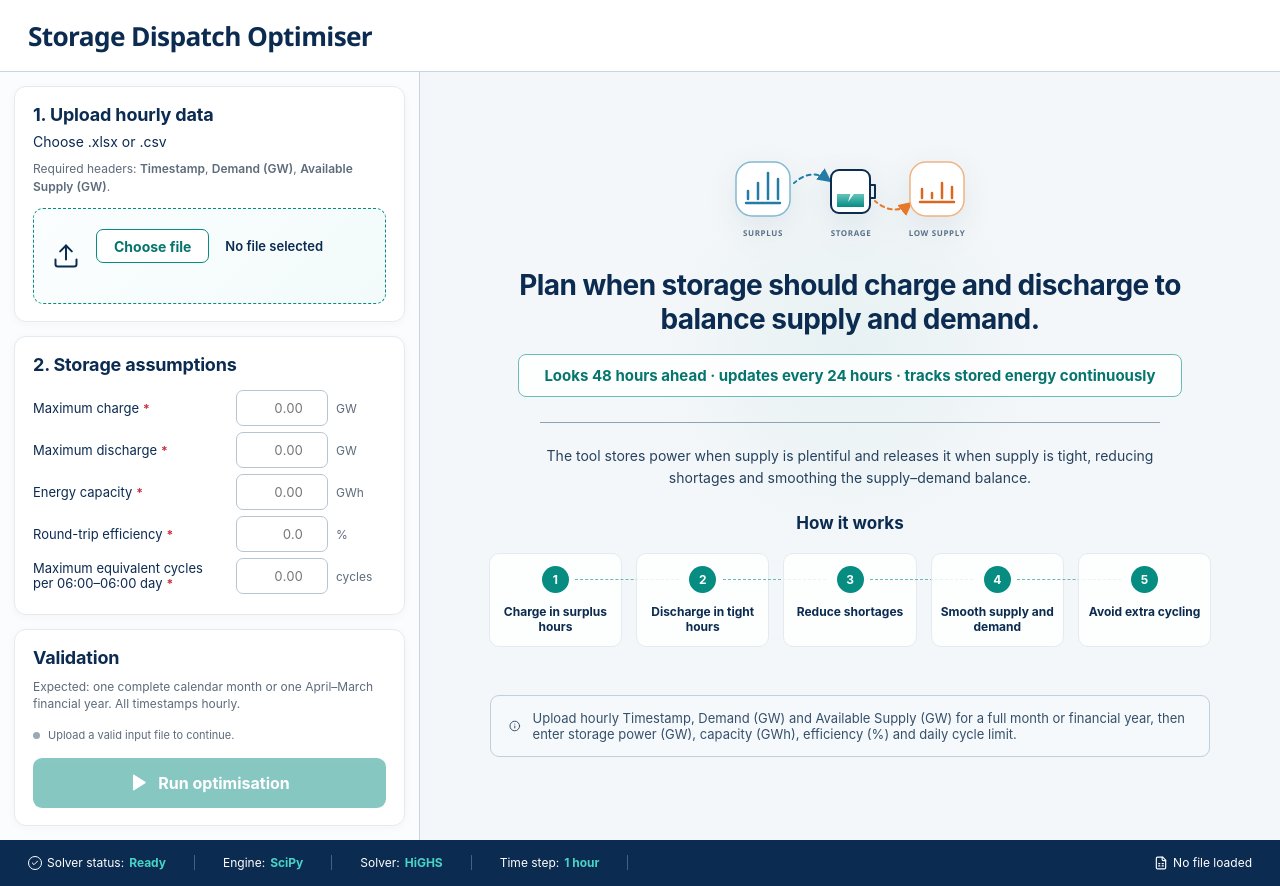
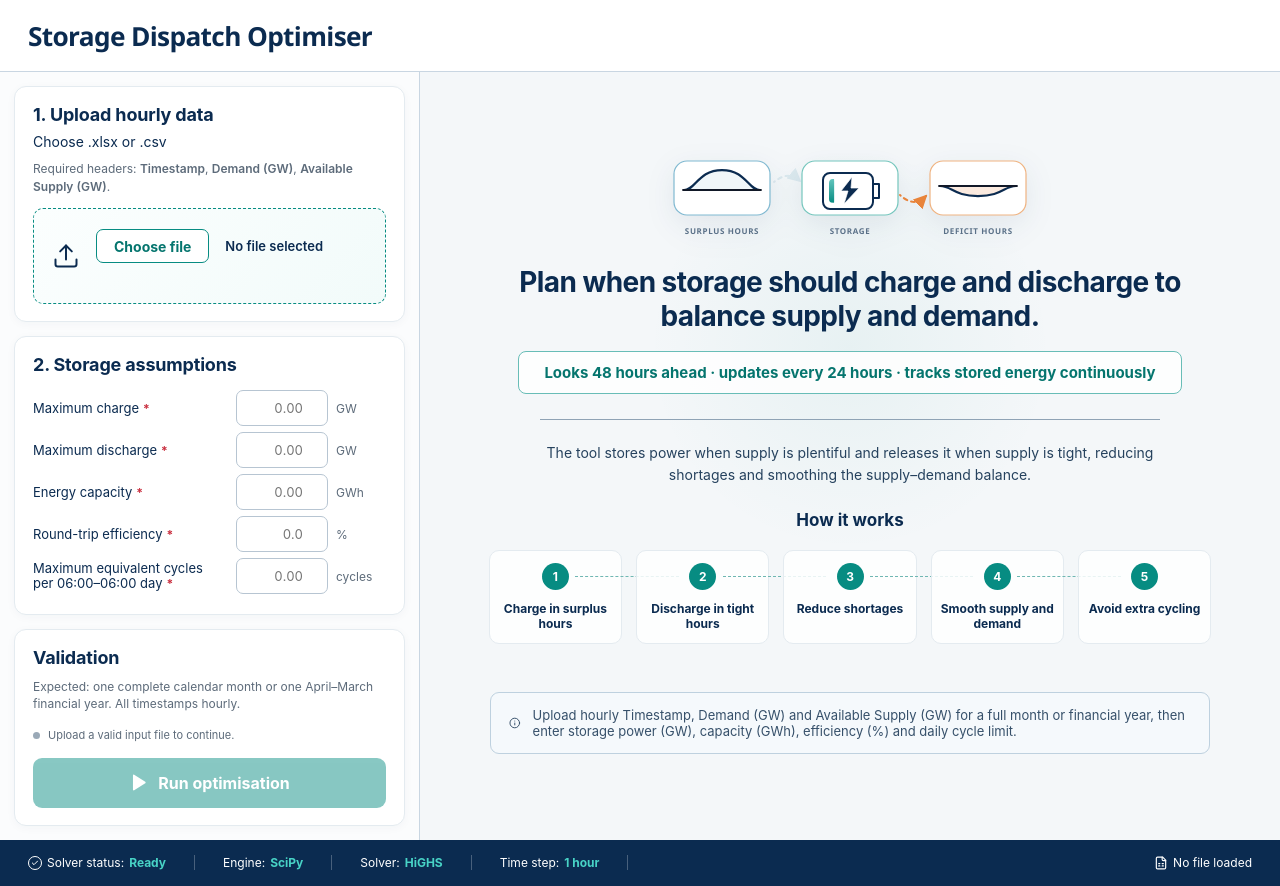
Before and after one commit to prashantbhamu/storage-adequacy-planner, a React (Vite) app in the folder frontend/: page / in a window 1280 px wide. Built offline with nearby package versions, Linux system fonts and the light colour scheme.

Commit message:
Refine storage flow animation

```diff
--- a/frontend/src/App.tsx
+++ b/frontend/src/App.tsx
@@ -117,14 +117,17 @@ function StorageFlowGraphic() {
     <div
       className="storage-flow-art"
       role="img"
-      aria-label="Storage charges from surplus hours and discharges during tight-supply hours"
+      aria-label="A supply wave rises above demand to charge the battery, then the battery discharges when supply falls below demand"
     >
-      <svg viewBox="0 0 236 92" aria-hidden="true">
+      <svg viewBox="0 0 356 88" aria-hidden="true">
         <defs>
           <linearGradient id="stored-energy" x1="0" y1="1" x2="0" y2="0">
             <stop offset="0%" stopColor="#078c82" />
             <stop offset="100%" stopColor="#63c5bd" />
           </linearGradient>
+          <clipPath id="battery-window">
+            <rect x="157" y="22" width="42" height="24" rx="4" />
+          </clipPath>
           <marker id="charge-arrow" markerWidth="7" markerHeight="7" refX="6" refY="3.5" orient="auto">
             <path d="M0 0L7 3.5L0 7Z" fill="#237ca5" />
           </marker>
@@ -133,32 +136,37 @@ function StorageFlowGraphic() {
           </marker>
         </defs>
 
-        <g className="flow-node flow-node-charge">
-          <rect x="4" y="8" width="54" height="54" rx="16" />
-          <path d="M16 45V37M26 45V29M36 45V19M46 45V25" />
-          <path d="M14 49H48" />
+        <g className="profile-panel surplus-panel">
+          <rect className="profile-frame" x="2" y="4" width="96" height="54" rx="13" />
+          <path className="profile-area surplus-area" d="M12 33C24 33 26 13 50 13C74 13 76 33 88 33H12Z" />
+          <path className="supply-wave" d="M12 33C24 33 26 13 50 13C74 13 76 33 88 33" />
+          <path className="demand-line" d="M11 33H89" />
         </g>
 
-        <path className="flow-arrow flow-arrow-charge" d="M62 29C75 18 86 18 98 27" markerEnd="url(#charge-arrow)" />
+        <path className="flow-arrow flow-arrow-charge" d="M102 25C112 17 120 17 128 24" markerEnd="url(#charge-arrow)" />
 
-        <g className="flow-battery">
-          <rect x="99" y="16" width="39" height="43" rx="8" />
-          <path d="M138 31H143V44H138" />
-          <path className="flow-battery-level" d="M105 40H132V53H105Z" />
-          <path className="flow-bolt" d="M121 24L112 38H119L116 48L127 33H120Z" />
+        <g className="flow-battery storage-panel">
+          <rect className="profile-frame" x="130" y="4" width="96" height="54" rx="13" />
+          <rect className="battery-shell" x="151" y="16" width="50" height="36" rx="7" />
+          <path className="battery-terminal" d="M201 27H207V41H201" />
+          <g clipPath="url(#battery-window)">
+            <rect className="flow-battery-level" x="157" y="22" width="42" height="24" rx="4" />
+          </g>
+          <path className="flow-bolt" d="M180 20L169 34H176L172 47L187 31H179Z" />
         </g>
 
-        <path className="flow-arrow flow-arrow-discharge" d="M143 47C156 58 168 58 179 49" markerEnd="url(#discharge-arrow)" />
+        <path className="flow-arrow flow-arrow-discharge" d="M228 38C238 47 246 47 254 39" markerEnd="url(#discharge-arrow)" />
 
-        <g className="flow-node flow-node-discharge">
-          <rect x="178" y="8" width="54" height="54" rx="16" />
-          <path d="M190 44V35M200 44V39M210 44V29M220 44V33" />
-          <path d="M188 48H222" />
+        <g className="profile-panel deficit-panel">
+          <rect className="profile-frame" x="258" y="4" width="96" height="54" rx="13" />
+          <path className="profile-area deficit-area" d="M268 29C280 29 282 49 306 49C330 49 332 29 344 29H268Z" />
+          <path className="supply-wave" d="M268 29C280 29 282 49 306 49C330 49 332 29 344 29" />
+          <path className="demand-line" d="M267 29H345" />
         </g>
 
-        <text x="31" y="82">SURPLUS</text>
-        <text x="119" y="82">STORAGE</text>
-        <text x="205" y="82">LOW SUPPLY</text>
+        <text x="50" y="77">SURPLUS HOURS</text>
+        <text x="178" y="77">STORAGE</text>
+        <text x="306" y="77">DEFICIT HOURS</text>
       </svg>
     </div>
   );
--- a/frontend/src/styles.css
+++ b/frontend/src/styles.css
@@ -377,8 +377,8 @@ select:focus-visible,
 }
 
 .storage-flow-art {
-  width: min(236px, 72vw);
-  margin-bottom: 22px;
+  width: min(356px, 86vw);
+  margin-bottom: 20px;
   filter: drop-shadow(0 8px 14px rgba(11, 43, 80, 0.08));
 }
 
@@ -388,32 +388,54 @@ select:focus-visible,
   overflow: visible;
 }
 
-.flow-node rect {
-  fill: rgba(255, 255, 255, 0.94);
-  stroke-width: 1.5;
+.profile-frame {
+  fill: rgba(255, 255, 255, 0.96);
+  stroke: #c6d5e2;
+  stroke-width: 1.2;
 }
 
-.flow-node path {
-  fill: none;
-  stroke-linecap: round;
-  stroke-linejoin: round;
-  stroke-width: 2.5;
-}
-
-.flow-node-charge rect {
+.surplus-panel .profile-frame {
   stroke: #80b9d1;
 }
 
-.flow-node-charge path {
-  stroke: #237ca5;
+.storage-panel .profile-frame {
+  stroke: #75c6bd;
 }
 
-.flow-node-discharge rect {
+.deficit-panel .profile-frame {
   stroke: #efb381;
 }
 
-.flow-node-discharge path {
-  stroke: #d9671f;
+.demand-line {
+  fill: none;
+  stroke: #111827;
+  stroke-linecap: round;
+  stroke-width: 1.8;
+}
+
+.supply-wave {
+  fill: none;
+  stroke: var(--navy);
+  stroke-linecap: round;
+  stroke-width: 2.2;
+}
+
+.surplus-panel .supply-wave {
+  animation: surplus-wave-cycle 6s ease-in-out infinite;
+}
+
+.deficit-panel .supply-wave {
+  animation: deficit-wave-cycle 6s ease-in-out infinite;
+}
+
+.surplus-area {
+  fill: rgba(35, 124, 165, 0.38);
+  animation: surplus-area-cycle 6s ease-in-out infinite;
+}
+
+.deficit-area {
+  fill: rgba(231, 120, 40, 0.38);
+  animation: deficit-area-cycle 6s ease-in-out infinite;
 }
 
 .flow-arrow {
@@ -421,25 +443,25 @@ select:focus-visible,
   stroke-linecap: round;
   stroke-width: 2;
   stroke-dasharray: 4 4;
-  animation: energy-flow 1.6s linear infinite;
 }
 
 .flow-arrow-charge {
   stroke: #237ca5;
+  animation: charge-phase 6s ease-in-out infinite, energy-flow 0.75s linear infinite;
 }
 
 .flow-arrow-discharge {
   stroke: #e77828;
-  animation-delay: -0.8s;
+  animation: discharge-phase 6s ease-in-out infinite, energy-flow 0.75s linear infinite;
 }
 
-.flow-battery > rect {
+.flow-battery .battery-shell {
   fill: #ffffff;
   stroke: var(--navy);
   stroke-width: 2;
 }
 
-.flow-battery > path:nth-of-type(1) {
+.flow-battery .battery-terminal {
   fill: none;
   stroke: var(--navy);
   stroke-linecap: round;
@@ -450,11 +472,15 @@ select:focus-visible,
 .flow-battery .flow-battery-level {
   fill: url(#stored-energy);
   stroke: none;
+  transform-box: fill-box;
+  transform-origin: left center;
+  animation: battery-cycle 6s ease-in-out infinite;
 }
 
 .flow-battery .flow-bolt {
-  fill: #ffffff;
-  stroke: none;
+  fill: var(--navy);
+  stroke: #ffffff;
+  stroke-width: 0.7;
 }
 
 .storage-flow-art text {
@@ -470,8 +496,57 @@ select:focus-visible,
   to { stroke-dashoffset: -16; }
 }
 
+@keyframes surplus-wave-cycle {
+  0%, 5%, 100% { d: path("M12 33C24 33 26 13 50 13C74 13 76 33 88 33"); }
+  45%, 52% { d: path("M12 33C24 33 26 23 50 23C74 23 76 33 88 33"); }
+  94% { d: path("M12 33C24 33 26 13 50 13C74 13 76 33 88 33"); }
+}
+
+@keyframes surplus-area-cycle {
+  0%, 5%, 100% { d: path("M12 33C24 33 26 13 50 13C74 13 76 33 88 33H12Z"); opacity: 0.8; }
+  45%, 52% { d: path("M12 33C24 33 26 23 50 23C74 23 76 33 88 33H12Z"); opacity: 0.38; }
+  94% { d: path("M12 33C24 33 26 13 50 13C74 13 76 33 88 33H12Z"); opacity: 0.18; }
+}
+
+@keyframes deficit-wave-cycle {
+  0%, 50%, 100% { d: path("M268 29C280 29 282 49 306 49C330 49 332 29 344 29"); }
+  94% { d: path("M268 29C280 29 282 39 306 39C330 39 332 29 344 29"); }
+}
+
+@keyframes deficit-area-cycle {
+  0%, 50%, 100% { d: path("M268 29C280 29 282 49 306 49C330 49 332 29 344 29H268Z"); opacity: 0.18; }
+  58% { opacity: 0.8; }
+  94% { d: path("M268 29C280 29 282 39 306 39C330 39 332 29 344 29H268Z"); opacity: 0.38; }
+}
+
+@keyframes charge-phase {
+  0%, 5%, 48%, 100% { opacity: 0.12; }
+  12%, 40% { opacity: 1; }
+}
+
+@keyframes discharge-phase {
+  0%, 50%, 96%, 100% { opacity: 0.12; }
+  58%, 90% { opacity: 1; }
+}
+
+@keyframes battery-cycle {
+  0%, 5%, 100% { transform: scaleX(0.12); }
+  45%, 52% { transform: scaleX(1); }
+  94% { transform: scaleX(0.12); }
+}
+
 @media (prefers-reduced-motion: reduce) {
-  .flow-arrow { animation: none; }
+  .surplus-area,
+  .deficit-area,
+  .supply-wave,
+  .flow-arrow,
+  .flow-battery .flow-battery-level {
+    animation: none;
+  }
+
+  .flow-battery .flow-battery-level {
+    transform: scaleX(0.62);
+  }
 }
 
 .empty-workspace h2 {
```
